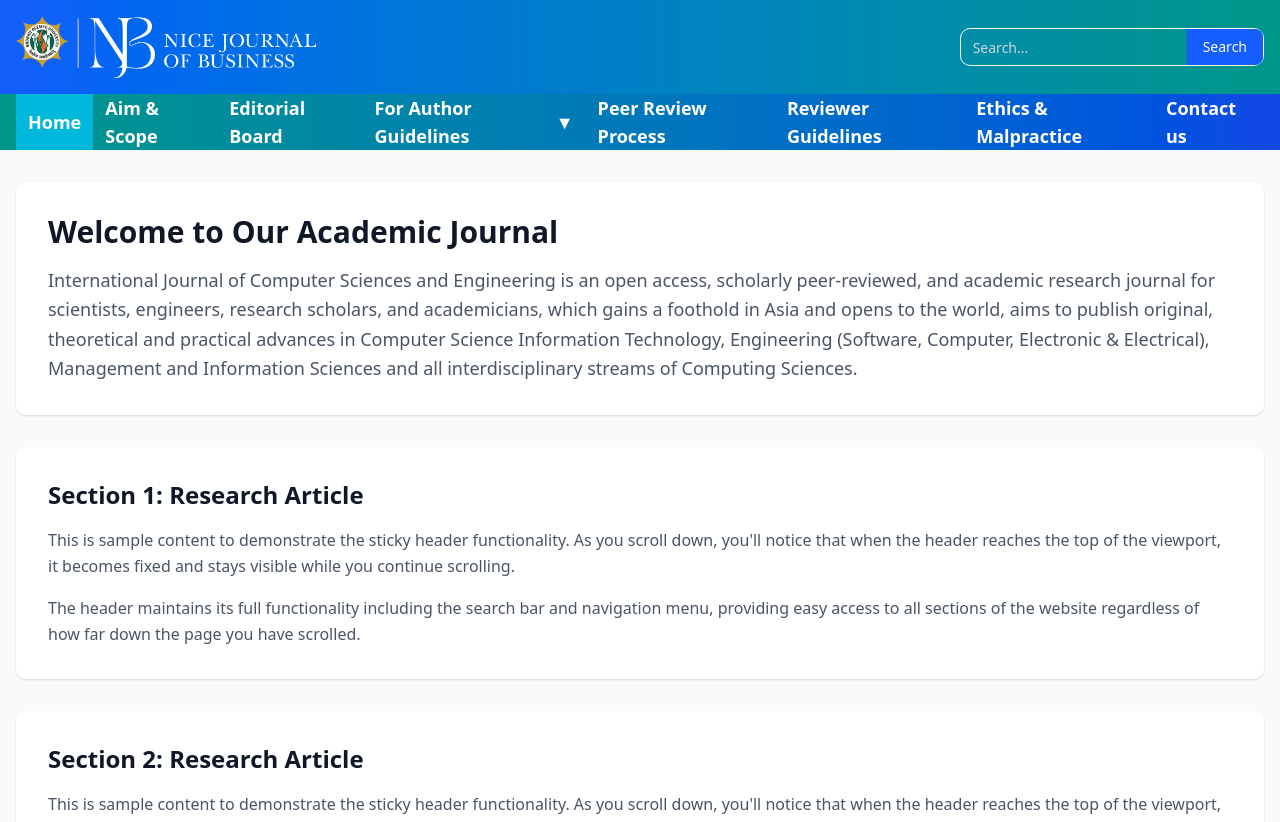
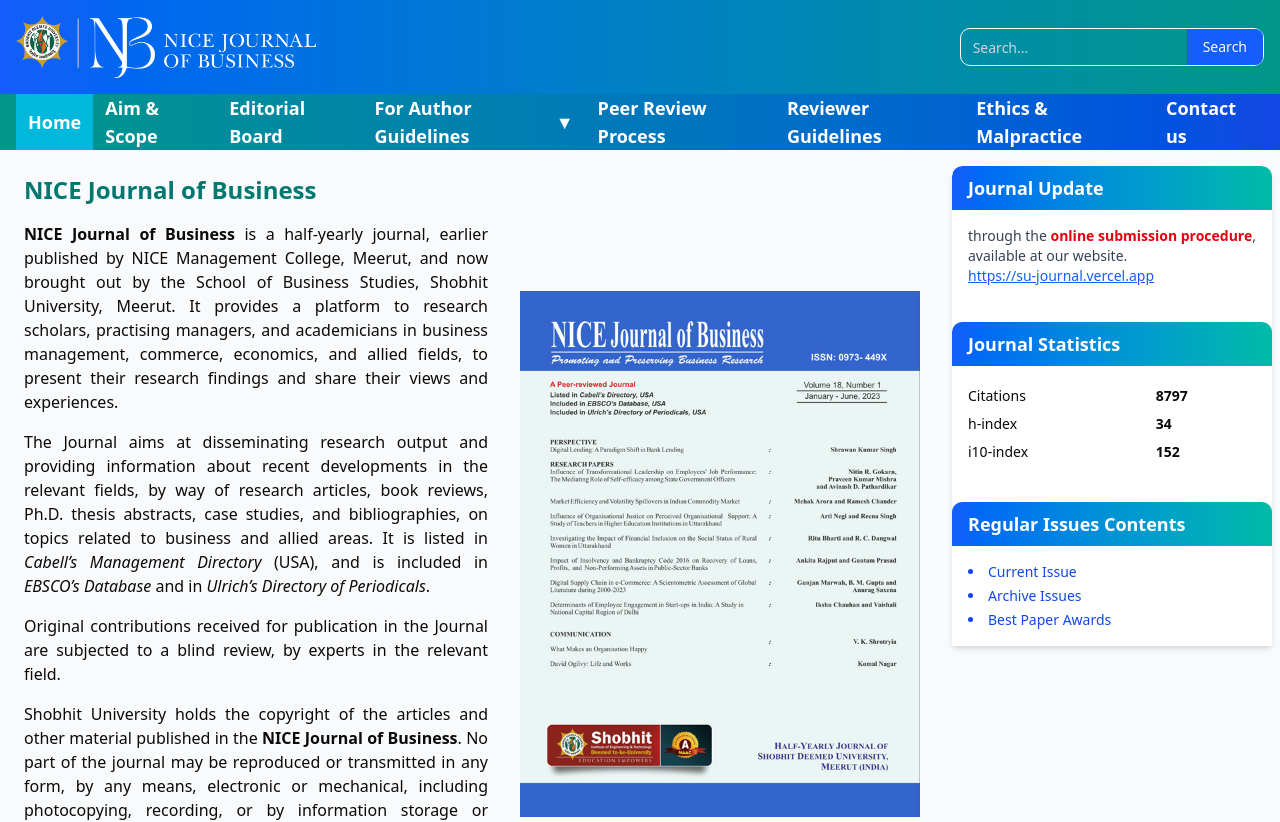
Before and after one commit to VanshChauhanGit/su_journal, a Next.js app: page / in a window 1280 px wide. Shown: the top 822 px of the page. Built offline with nearby package versions, Linux system fonts and the light colour scheme.

Commit message:
feat: Add Sidebar component and update layout with new main structure

```diff
--- a/app/layout.js
+++ b/app/layout.js
@@ -2,6 +2,7 @@
 import "./globals.css";
 import Header from "@/components/Header";
 import Footer from "@/components/Footer";
+import Sidebar from "@/components/Sidebar";
 
 const geistSans = Geist({
   variable: "--font-geist-sans",
@@ -21,10 +22,16 @@
   return (
     <html lang="en">
       <body
-        className={`${geistSans.variable} ${geistMono.variable} antialiased`}
+        className={`${geistSans.variable} ${geistMono.variable} antialiased  bg-gray-50`}
       >
         <Header />
-        {children}
+        <main className="flex flex-1 max-w-7xl mx-auto px-2 py-4 gap-4 ">
+          <div className="flex-1">{children}</div>
+
+          <div className="w-80 shrink-0">
+            <Sidebar />
+          </div>
+        </main>
         <Footer />
       </body>
     </html>
--- a/app/page.js
+++ b/app/page.js
@@ -1,49 +1,84 @@
-import Header from "@/components/Header";
+import Image from "next/image";
 
 export default function Home() {
   return (
-    <div className="min-h-screen bg-gray-50 ">
-      {/* Main Content */}
-      <main className="container mx-auto px-4 py-8 max-w-7xl">
-        <div className="space-y-8">
-          {/* Hero Section */}
-          <section className="bg-white rounded-lg shadow-sm p-8">
-            <h2 className="text-3xl font-bold text-gray-900 mb-4">
-              Welcome to Our Academic Journal
+    <div className="min-h-screen bg-gray-50">
+      <main className="container mx-auto px-4 py-2 max-w-7xl">
+        <div className="flex flex-col md:flex-row gap-8">
+          <div className="flex-1">
+            <h2 className="text-teal-700 text-2xl font-bold mb-4">
+              NICE Journal of Business
             </h2>
-            <p className="text-gray-600 text-lg leading-relaxed">
-              International Journal of Computer Sciences and Engineering is an
-              open access, scholarly peer-reviewed, and academic research
-              journal for scientists, engineers, research scholars, and
-              academicians, which gains a foothold in Asia and opens to the
-              world, aims to publish original, theoretical and practical
-              advances in Computer Science Information Technology, Engineering
-              (Software, Computer, Electronic & Electrical), Management and
-              Information Sciences and all interdisciplinary streams of
-              Computing Sciences.
+            <div className="flex flex-col md:flex-row gap-8 text-justify">
+              <div>
+                <p className="mb-4">
+                  <span className="font-semibold">
+                    NICE Journal of Business
+                  </span>{" "}
+                  is a half-yearly journal, earlier published by NICE Management
+                  College, Meerut, and now brought out by the School of Business
+                  Studies, Shobhit University, Meerut. It provides a platform to
+                  research scholars, practising managers, and academicians in
+                  business management, commerce, economics, and allied fields,
+                  to present their research findings and share their views and
+                  experiences.
+                </p>
+                <p className="mb-4">
+                  The Journal aims at disseminating research output and
+                  providing information about recent developments in the
+                  relevant fields, by way of research articles, book reviews,
+                  Ph.D. thesis abstracts, case studies, and bibliographies, on
+                  topics related to business and allied areas. It is listed in{" "}
+                  <span className="italic">Cabell’s Management Directory</span>{" "}
+                  (USA), and is included in{" "}
+                  <span className="italic">EBSCO’s Database</span> and in{" "}
+                  <span className="italic">
+                    Ulrich’s Directory of Periodicals
+                  </span>
+                  .
+                </p>
+                <p className="mb-4">
+                  Original contributions received for publication in the Journal
+                  are subjected to a blind review, by experts in the relevant
+                  field.
+                </p>
+                <p className="mb-4">
+                  Shobhit University holds the copyright of the articles and
+                  other material published in the{" "}
+                  <span className="font-semibold">
+                    NICE Journal of Business
+                  </span>
+                  . No part of the journal may be reproduced or transmitted in
+                  any form, by any means, electronic or mechanical, including
+                  photocopying, recording, or by information storage or
+                  retrieval system, without the prior permission of the
+                  Editor/Publisher.
+                </p>
+              </div>
+
+              <Image
+                src="/images/home-img.jpg" // Use your actual image filename here
+                alt="NICE Journal of Business Cover"
+                width={400}
+                height={310}
+                className="object-contain rounded"
+              />
+            </div>
+
+            <p className="mb-4 text-justify">
+              There is no submission or processing fee from the
+              authors/contributors.
             </p>
-          </section>
-
-          {/* Sample Content Sections */}
-          {Array.from({ length: 10 }, (_, i) => (
-            <section key={i} className="bg-white rounded-lg shadow-sm p-8">
-              <h3 className="text-2xl font-semibold text-gray-900 mb-4">
-                Section {i + 1}: Research Article
-              </h3>
-              <p className="text-gray-600 leading-relaxed mb-4">
-                This is sample content to demonstrate the sticky header
-                functionality. As you scroll down, you&apos;ll notice that when the
-                header reaches the top of the viewport, it becomes fixed and
-                stays visible while you continue scrolling.
-              </p>
-              <p className="text-gray-600 leading-relaxed">
-                The header maintains its full functionality including the search
-                bar and navigation menu, providing easy access to all sections
-                of the website regardless of how far down the page you have
-                scrolled.
-              </p>
-            </section>
-          ))}
+            <p className="mb-4 text-justify">
+              <span className="font-semibold">Policy on Complaints</span> about
+              its content: Any complaint regarding the violation of copyright,
+              plagiarism, misinformation, error, or inaccuracy, in any article,
+              or other contents will receive prompt attention of the Editor of
+              the Journal. It will be our endeavour to resolve such a complaint
+              expeditiously. Readers are welcome to send their comments on any
+              article or other piece published in the Journal.
+            </p>
+          </div>
         </div>
       </main>
     </div>
--- /dev/null
+++ b/components/Sidebar.jsx
@@ -0,0 +1,80 @@
+import React from "react";
+
+function Sidebar() {
+  return (
+    <aside className="w-full bg-white shadow-md overflow-hidden gap-3 flex flex-col rounded-t-lg">
+      {/* Journal Update */}
+      <div className="">
+        <div className="bg-gradient-to-r from-blue-600 to-teal-500 text-white rounded-t-lg px-4 py-2 font-bold text-lg">
+          Journal Update
+        </div>
+        <div className="p-4 text-sm text-gray-700">
+          through the{" "}
+          <span className="text-red-600 font-semibold">
+            online submission procedure
+          </span>
+          , available at our website. <br />
+          <a
+            href="/login"
+            className="text-blue-600 underline"
+          >
+            https://su-journal.vercel.app
+          </a>
+        </div>
+      </div>
+
+      {/* Journal Statistics */}
+      <div>
+        <div className="bg-gradient-to-r from-blue-600 to-teal-500 text-white rounded-t-lg px-4 py-2 font-bold text-lg mt-2">
+          Journal Statistics
+        </div>
+        <div className="p-4 text-sm">
+          <table className="w-full text-left border-collapse">
+            <tbody>
+              <tr>
+                <td className="py-1">Citations</td>
+                <td className="py-1 font-semibold">8797</td>
+              </tr>
+              <tr>
+                <td className="py-1">h-index</td>
+                <td className="py-1 font-semibold">34</td>
+              </tr>
+              <tr>
+                <td className="py-1">i10-index</td>
+                <td className="py-1 font-semibold">152</td>
+              </tr>
+            </tbody>
+          </table>
+        </div>
+      </div>
+
+      {/* Regular Issues Contents */}
+      <div>
+        <div className="bg-gradient-to-r from-blue-600 to-teal-500 rounded-t-lg text-white px-4 py-2 font-bold text-lg mt-2">
+          Regular Issues Contents
+        </div>
+        <div className="p-4 text-sm">
+          <ul className="list-disc list-inside space-y-1 text-blue-700 font-medium">
+            <li>
+              <a href="#" className="hover:underline">
+                Current Issue
+              </a>
+            </li>
+            <li>
+              <a href="#" className="hover:underline">
+                Archive Issues
+              </a>
+            </li>
+            <li>
+              <a href="#" className="hover:underline">
+                Best Paper Awards
+              </a>
+            </li>
+          </ul>
+        </div>
+      </div>
+    </aside>
+  );
+}
+
+export default Sidebar;
```
Also changed, not shown: public/images/home-img.jpg (added).
